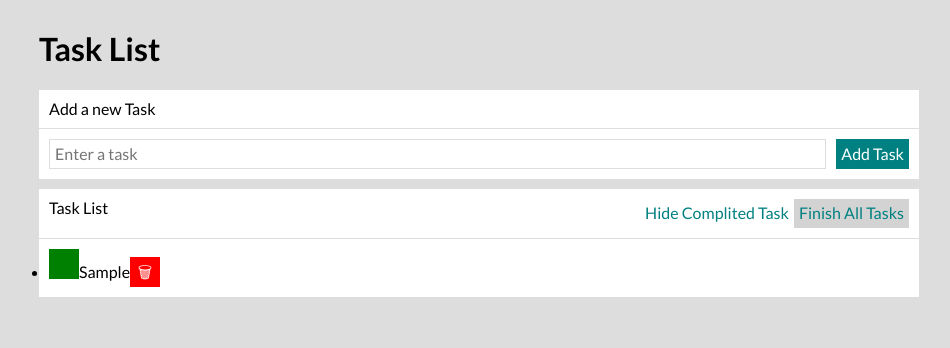
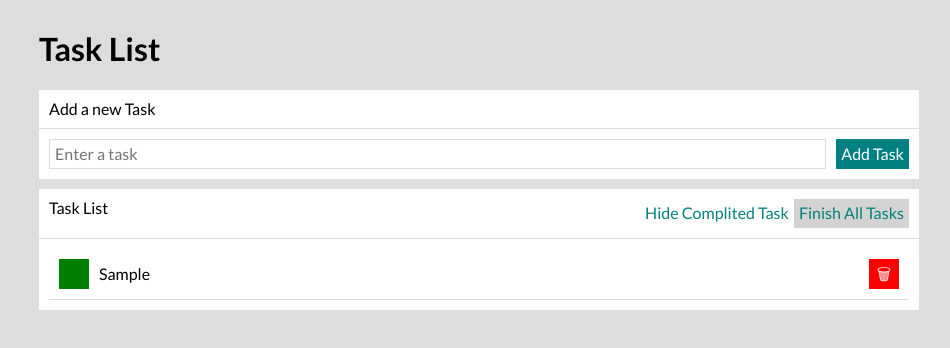
Before and after one commit to Jacek861/todo-list-react, a React (Create React App) app: page / in a window 1280 px wide. Both pictures are taken after typing "Sample" into the empty fields and a click on the button "Add Task". Shown: the top 348 px of the page, without its empty margins (161-1111 px from the left). Built offline with nearby package versions, Linux system fonts and the light colour scheme.

Commit message:
styled component implemented in Task

```diff
--- a/src/Tasks/index.js
+++ b/src/Tasks/index.js
@@ -1,30 +1,27 @@
 //import "./style.css";
-import { StyledTasks, StyledTaskButton } from "./styled"
+import { StyledTasks, StyledTaskButton, StyledItem, StyledContent } from "./styled"
 
 const Tasks = ({ tasks, hideDoneTasks, removeTask, toggleTaskDone }) => (
   <StyledTasks>
     {tasks.map(task => (
-      <li key={task.id}
-        className={`tasks__item
-          ${task.done && hideDoneTasks
-            ? "tasks__item--hidden"
-            : ""}`
-        }
+      <StyledItem
+        key={task.id}
+        hidden={task.done && hideDoneTasks}
       >
         <StyledTaskButton
+          toggleDone
           onClick={() => toggleTaskDone(task.id)}>
           {task.done ? "✓" : ""}
         </StyledTaskButton>
-        <span className={
-          `task__content ${task.done ? "task__content--done" : ""}`
-        }>
+        <StyledContent done={task.done}>
           {task.content}
-        </span>
-        <StyledTaskButton remove
+        </StyledContent>
+        <StyledTaskButton
+          remove
           onClick={() => removeTask(task.id)}>
           🗑
         </StyledTaskButton>
-      </li>
+      </StyledItem>
     ))}
   </StyledTasks>
 );
--- a/src/Tasks/styled.js
+++ b/src/Tasks/styled.js
@@ -1,4 +1,4 @@
-import styled, {css} from "styled-components";
+import styled, { css } from "styled-components";
 
 export const StyledTasks = styled.ul`
     margin: 0;
@@ -13,44 +13,63 @@ export const StyledItem = styled.li`
     align-items: center;
     padding: 10px;
 
-    &:hidden {
+    ${({ hidden }) => hidden && css`
         display: none;
-    }
+    `}
 `;
 
-export const StyledContent = styled.div`
+export const StyledContent = styled.span`
     padding: 0 10px;
-`;
 
-export const StyleContentDone = styled.div`
-    text-decoration: line-through;
+    ${({ done }) => done && css`
+         text-decoration: line-through;
+    `}
 `;
 
 export const StyledTaskButton = styled.button`
     height: 30px;
     width: 30px;
-    background-color: green;
+    border: none;
+    color: white;
+    transition: background 2s;
+
+    ${({ toggleDone }) => toggleDone && css`
+        background-color: green;
+        &:hover {
+            background-color: rgb(3, 197, 3)};
+
+        &:active {
+            background-color: rgb(3, 255, 3)};
+    `}
+
+    ${({ remove }) => remove && css`
+        background-color: red;
+        &:hover {
+            background-color: rgb(252, 61, 61)
+        };
+
+        &:active {
+            background-color: rgb(247, 146, 146)
+        };
+    `}
+`;
+
+
+
+
+const StyledTaskButtonn = styled.button`
+    height: 30px;
+    width: 30px;
+    background-color: ${({ color }) => color || "green"};
     border: none;
     color: white;
     transition: background 2s;
 
     &:hover {
-        background-color: rgb(3, 197, 3);
+        background-color: ${({ hover }) => hover || "rgb(3, 197, 3)"};
     }
 
     &:active {
-        background-color: rgb(3, 255, 3);
+        background-color: ${({ active }) => active || "rgb(3, 255, 3)"};
     }
-
-    ${({remove}) => remove && css`
-        background-color: red;
-
-        &:hover {
-            background-color: rgb(252, 61, 61);
-        }
-
-        &:active {
-            background-color: rgb(247, 146, 146);
-        }
-    `}
 `;
```
